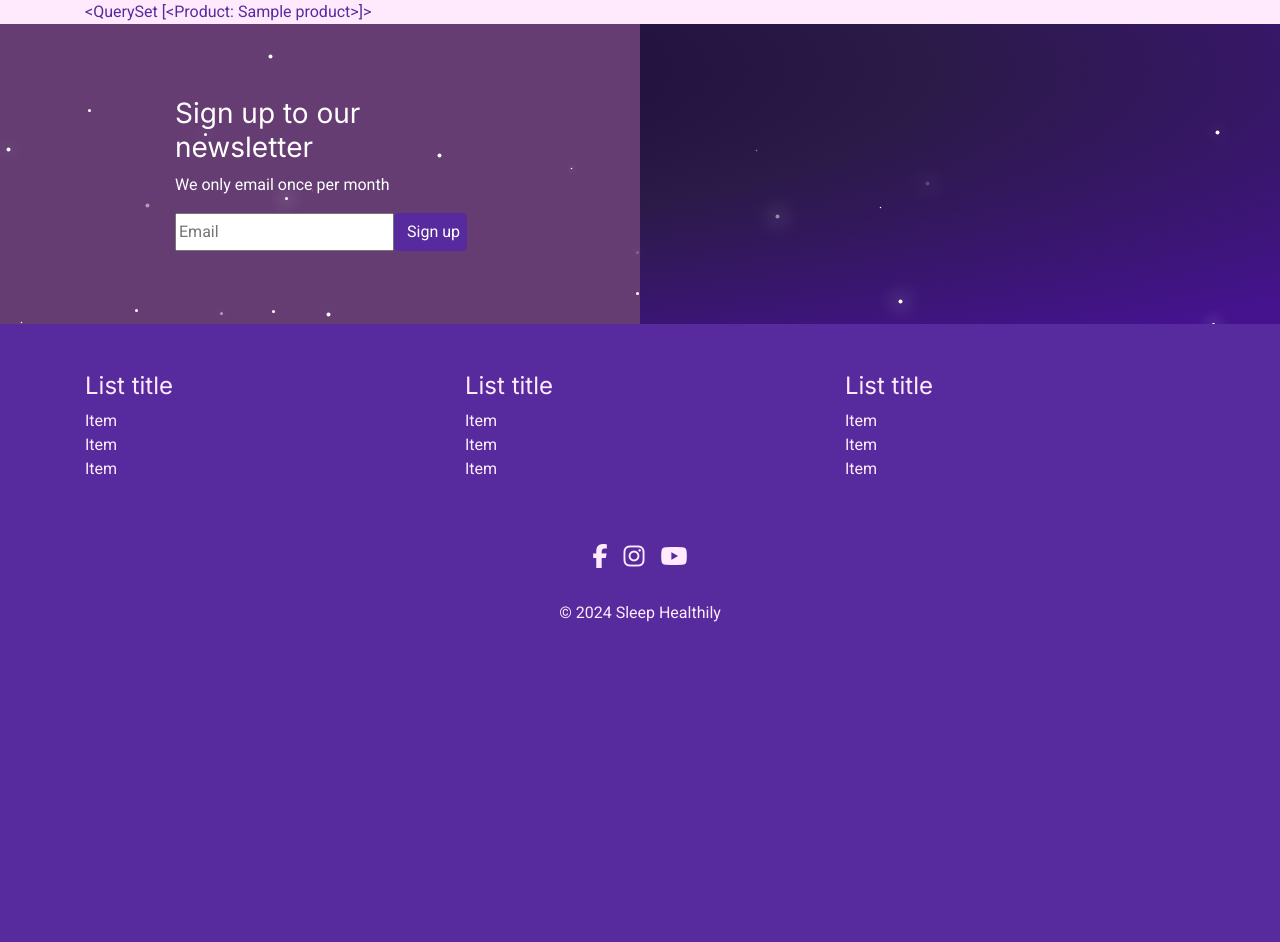
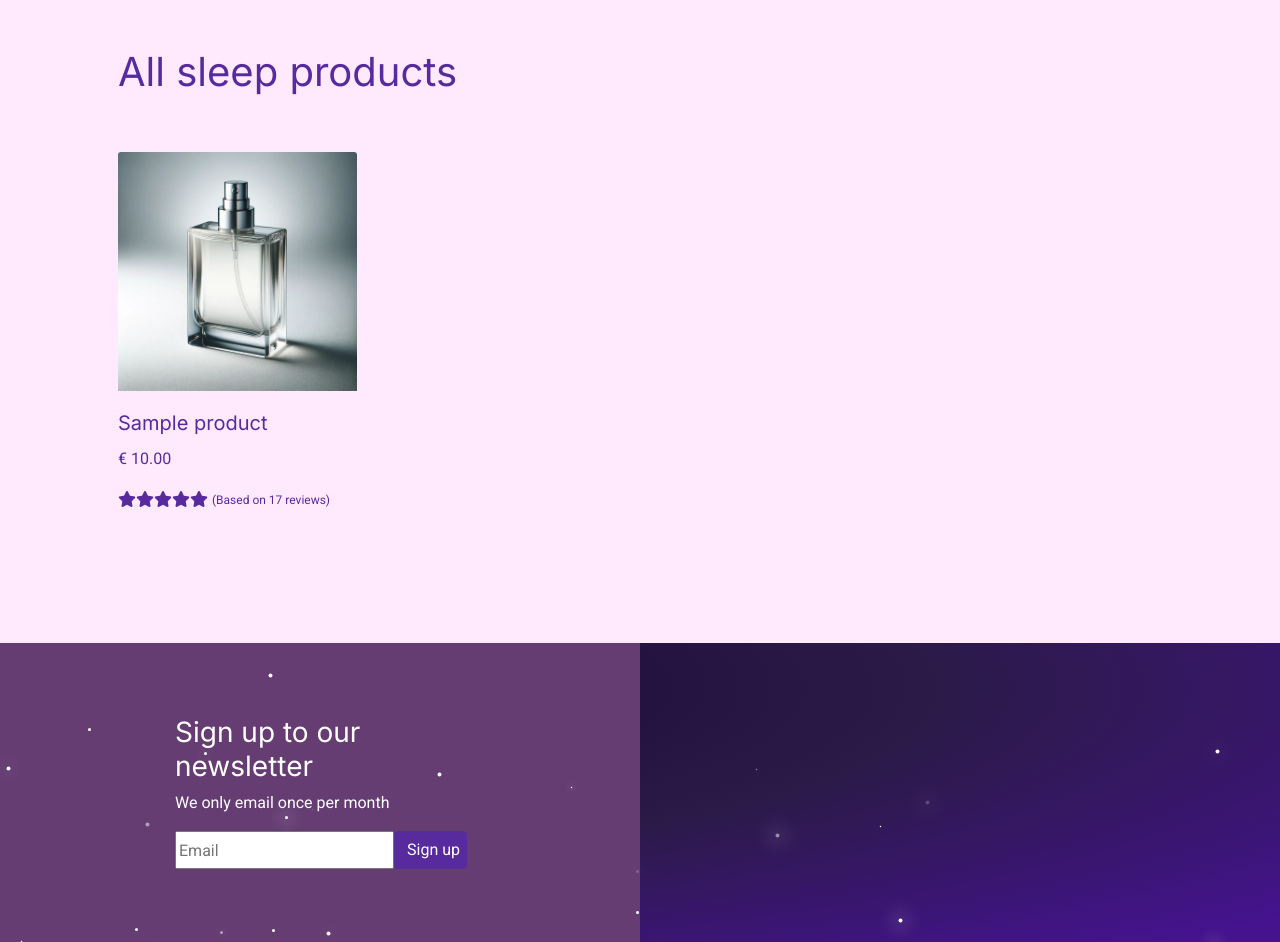
Before and after one commit to stephendawsondev/Sleep-Healthily, a Django app: page /products/ in a window 1280 px wide. Shown: the part 160-1102 px from the top of the page. Before the commit the page ends 782 px from the top, so only its background shows below. Run offline with Django 3.2, Linux system fonts and the light colour scheme; tables that the repository leaves empty hold one stand-in row (values such as "Sample post"); some libraries are stand-ins or nearby versions; some web fonts are replaced.

Commit message:
feat: add product card to products list

```diff
--- a/product/templates/product/products.html
+++ b/product/templates/product/products.html
@@ -2,11 +2,37 @@
 {% load static %}
 
 {% block content %}
-<section class="container">
-  <div class="row">
-    <div class="col-12 col-md-6 col-lg-4">
-      {{ products }}
+<section class="container p-5">
+  <div class="d-flex justify-items-between">
+    <h1 class="h1">All sleep products</h1>
+    <div class="filters">
+
     </div>
+  </div>
+  <div class="row my-5">
+    {% for product in products %}
+    <div class="col-12 col-md-6 col-lg-3 mb-3">
+      <div class="card border-0 bg-transparent">
+        <img class="card-img-top" src="/media/pillow-spray.webp" alt="{{ product.name }}">
+        <div class="card-body px-0">
+          <h5 class="card-title">{{ product.name }}</h5>
+          <p class="card-text">€ {{ product.price }}</p>
+          <div class="w-100 d-flex align-items-center reviews-container">
+            <div class="d-flex pl-0 reviews__stars">
+              <i class="fa fa-star reviews_star"></i>
+              <i class="fa fa-star reviews_star"></i>
+              <i class="fa fa-star reviews_star"></i>
+              <i class="fa fa-star reviews_star"></i>
+              <i class="fa fa-star reviews_star"></i>
+            </div>
+            <div class="reviews__based-on-text ml-1 pr-0"><small class="font-xs">(Based on 17
+                reviews)</small>
+            </div>
+          </div>
+        </div>
+      </div>
+    </div>
+    {% endfor %}
   </div>
 </section>
 {% endblock content %}
```
